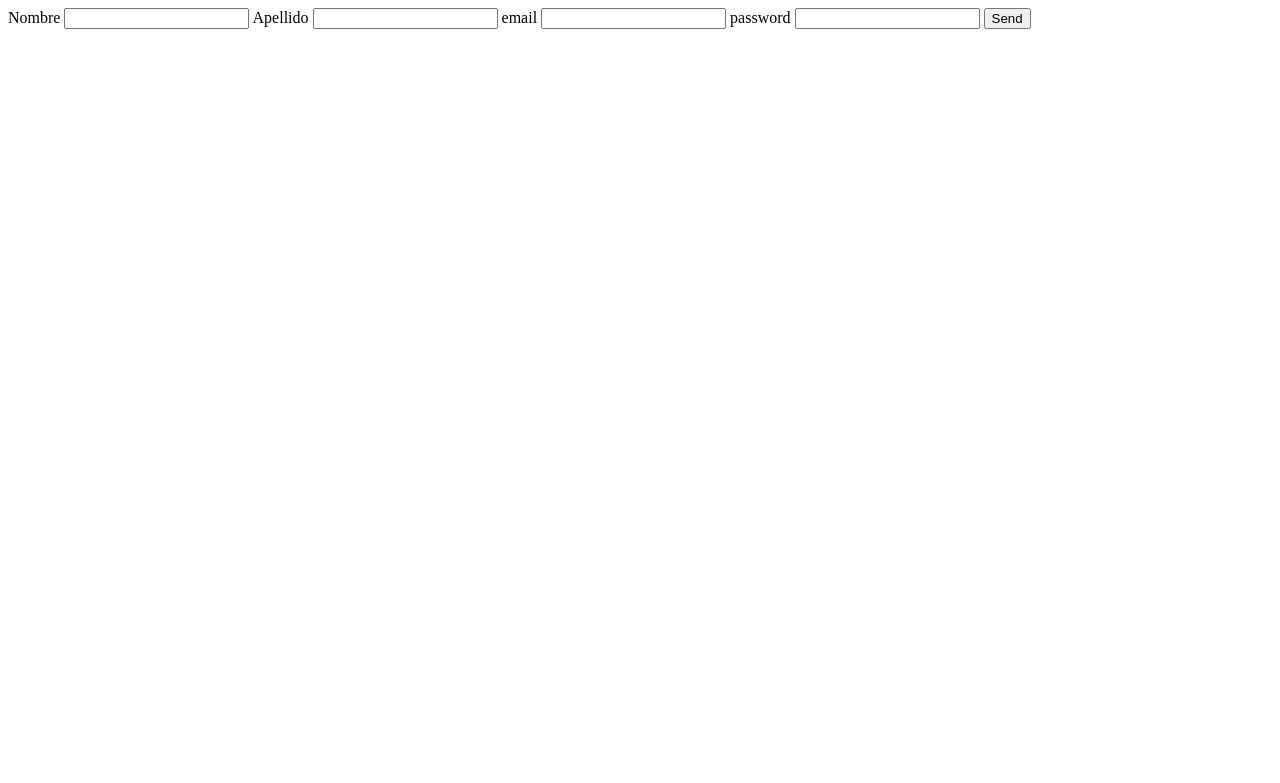
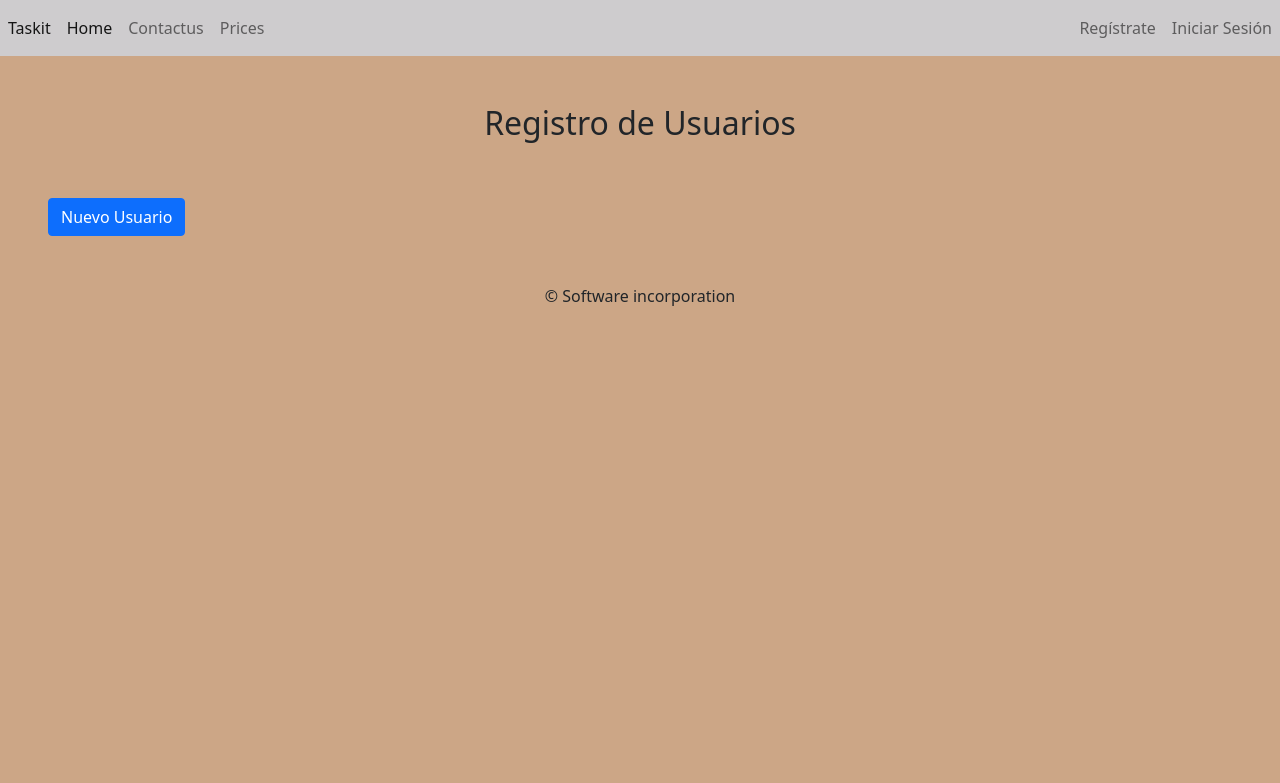
Before and after one commit to David190314/passports, a Node server app: page /registro in a window 1280 px wide. Shown: the top 783 px of the page. Run offline with Node 20, Linux system fonts and the light colour scheme; some libraries are stand-ins or nearby versions.

```diff
--- /dev/null
+++ b/Css/Style.css
@@ -0,0 +1,12 @@
+body{
+    background-color: #CCA686;
+}
+
+.borderForm{
+    border-radius: 1.5px;
+    color: black;
+}
+
+.colorNav{
+    background: #CECCCE;
+}
--- a/package.json
+++ b/package.json
@@ -12,8 +12,11 @@
   "author": "",
   "license": "ISC",
   "dependencies": {
+    "connect-session-sequelize": "^7.1.1",
     "ejs": "^3.1.6",
     "express": "^4.17.1",
+    "express-session": "^1.17.2",
+    "passport-local": "^1.0.0",
     "pg": "^8.6.0",
     "pg-hstore": "^2.3.4",
     "sequelize": "^6.6.5"
--- a/server.js
+++ b/server.js
@@ -1,12 +1,12 @@
-const { notStrictEqual } = require('assert');
 const { request, response } = require('express');
 const express = require('express');
 const path = require("path");
 const taskArray = require('../oneServerjs/tasks.js')
 const {users} = require("./models");
 const app = express ()
-const PORT = 9000
+const PORT = 8000
 
+app.use(express.static(__dirname + '/Css'))
 app.use(express.urlencoded({extended: true})); // permite recibir los datos enviados desde el cliente
 app.use(express.json());// procesar datos atravez de formato json
 
@@ -15,9 +15,10 @@ app.set('views', path.join(__dirname, 'views'));
 //Definir el motor de plantilas
 app.set('view engine', 'ejs')
 let visitas = 0
+
 app.get("/", (request, response)=>{
-        console.log(visitas ++)
-  response.render("pages/home", {title:"inicio", message : "Hola mundo con EJS", asistencia: visitas})
+  visitas++
+  response.render("pages/home", {title:"inicio", asistencia: visitas})
 })
 
 app.get("/tareas", (request, response)=>{
@@ -26,8 +27,9 @@ app.get("/tareas", (request, response)=>{
     items: taskArray})
 })
 
-app.get("/registro",(request, response)=>{
-    response.render("pages/register");
+
+app.get("/registro", async(request, response)=>{
+    response.render("pages/register" , {title:'Register'});
 })
 
 app.post("/registro", async (request, response, next)=>{
@@ -43,7 +45,6 @@ app.post("/registro", async (request, response, next)=>{
   }catch(error){
     next(error)
   }
-
 })
 
 app.use((request, response)=>{
--- a/views/pages/home.ejs
+++ b/views/pages/home.ejs
@@ -1,5 +1,6 @@
 <%- include('../template/head')-%>
-<div><%= message%></div>
+<%- include('../template/navBar')-%>
 <div>
-    &copy; El numero de veces que se busca su pagina es de <%= asistencia%></div>
+    <button type="button" class="btn btn-info" ><%= asistencia%></button>
+</div>
 <%- include('../template/footer')-%>
--- a/views/pages/register.ejs
+++ b/views/pages/register.ejs
@@ -1,12 +1,39 @@
-<form action="/registro" method="POST">
-    <label for="firstname">Nombre</label>
-    <input type="text" name="firstname" required>
-    <label for="lastname">Apellido</label>
-    <input type="text" name="lastname" required>
-    <label for="Correo">email</label>
-    <input type="email" name="email" required>
-    <label for="Contraseña">password</label>
-    <input type="password" name="password" required>
-    <button type="submit"> Send</button>
+<%- include('../template/head')-%>
+    <%- include('../template/navBar')-%>
+    <h2 class=" col-md-12 mt-5 pb-5 text-black text-center bg-register" id="title">Registro de Usuarios</h2>
+    <button type="button" class="btn btn-primary mb-5 ms-5" onclick="handle()">Nuevo Usuario</button>
+    <form class="row g-3 ms-5 needs-validation container d-none borderForm" id="FormUser" action="/registro" method="POST" >
+        <div class="col-md-5 mt-5 ms-5">
+            <label for="firstname" class="form-label">Nombre</label>
+            <input type="text" name="firstname"  class="form-control border border-dark" required >
+        </div>
+        <div class="col-md-5 mt-5 ms-5">
+            <label for="lastname" class="form-label">Apellido</label>
+            <input type="text" name="lastname" class="form-control border border-dark" required>
+        </div>
+        <div class="col-md-5 mt-5 ms-5">
+            <label for="Correo" class="form-label">email</label>
+            <input type="email" name="email" class="form-control border border-dark" placeholder="@expleme.com" required >
+        </div>
+        <div class="col-md-5 mt-5 ms-5">
+            <label for="Contraseña" class="form-label ">password</label>
+            <input type="password" name="password" class="form-control border border-dark" required>
+        </div>
+        <div class="col-12 ms-5 pb-5 mt-5 d-flex justify-content-around">
+            <button type="submit" class="btn btn-success border border-dark" onclick="handleForm()"> Send</button>
+            <button type="reset" class="btn btn-warning border border-dark"> Reset</button>
+        </div>
+    </form>
+    <script>
+        function handle(){
+            let handlerForm = document.getElementById("FormUser")
+            handlerForm.classList.remove("d-none")
+        }
 
-</form>
+        function handleForm(){
+            let handleFormUser = document.getElementById("FormUser")
+            handleFormUser.classList.add("d-none")
+        }
+
+    </script>
+<%- include('../template/footer')-%>
--- a/views/pages/task.ejs
+++ b/views/pages/task.ejs
@@ -1,4 +1,5 @@
 <%- include('../template/head')-%>
+<%- include('../template/navBar')-%>
 <div><%= message %></div>
 <div>
     <ul>
--- a/views/template/footer.ejs
+++ b/views/template/footer.ejs
@@ -1,4 +1,5 @@
-<footer>
+<%- include('../template/head')-%>
+<footer class="text-center">
     &copy; Software incorporation
 </footer>
 </body>
--- a/views/template/head.ejs
+++ b/views/template/head.ejs
@@ -4,6 +4,9 @@
     <meta charset="UTF-8">
     <meta http-equiv="X-UA-Compatible" content="IE=edge">
     <meta name="viewport" content="width=device-width, initial-scale=1.0">
+    <link href="https://cdn.jsdelivr.net/npm/bootstrap@5.0.2/dist/css/bootstrap.min.css" rel="stylesheet" integrity="sha384-EVSTQN3/azprG1Anm3QDgpJLIm9Nao0Yz1ztcQTwFspd3yD65VohhpuuCOmLASjC" crossorigin="anonymous">
+    <link rel="stylesheet" href="Style.css">
     <title>Bienvendio | <%= title%></title>
+
 </head>
 <body>
--- /dev/null
+++ b/views/template/navBar.ejs
@@ -0,0 +1,34 @@
+<nav class="navbar navbar-expand-lg navbar-light colorNav">
+    <div class="col-md-12 d-flex ">
+      <button class="navbar-toggler" type="button" data-bs-toggle="collapse" data-bs-target="#navbarSupportedContent" aria-controls="navbarSupportedContent" aria-expanded="false" aria-label="Toggle navigation">
+        <span class="navbar-toggler-icon"></span>
+      </button>
+      <div class="d-flex col-md-6">
+        <div class="collapse navbar-collapse" id="navbarSupportedContent">
+          <ul class="navbar-nav me-auto mb-2 mb-lg-0">
+            <li class="nav-item">
+              <a class="nav-link active" aria-current="page" href="#">Taskit</a>
+            </li>
+            <li class="nav-item">
+              <a class="nav-link active" aria-current="page" href="#">Home</a>
+            </li>
+            <li class="nav-item">
+              <a class="nav-link" href="#">Contactus</a>
+            </li>
+            <li class="nav-item">
+              <a class="nav-link" href="#">Prices</a>
+            </li>
+          </ul>
+        </div>
+      </div>
+      <div class="col-md-6">
+        <ul class="navbar-nav me-auto mb-2 mb-lg-0 d-flex flex-row-reverse">
+          <li class="nav-item ">
+            <a class="nav-link" href="#">Iniciar Sesión</a>
+          </li>
+          <li class="nav-item ">
+            <a class="nav-link" href="#">Regístrate</a>
+          </li>
+        </ul>
+      </div>
+</nav>
```
Also changed, not shown: tasks.js (line endings or trailing spaces), views/pages/Tasks.ejs (added), 1 other file.
